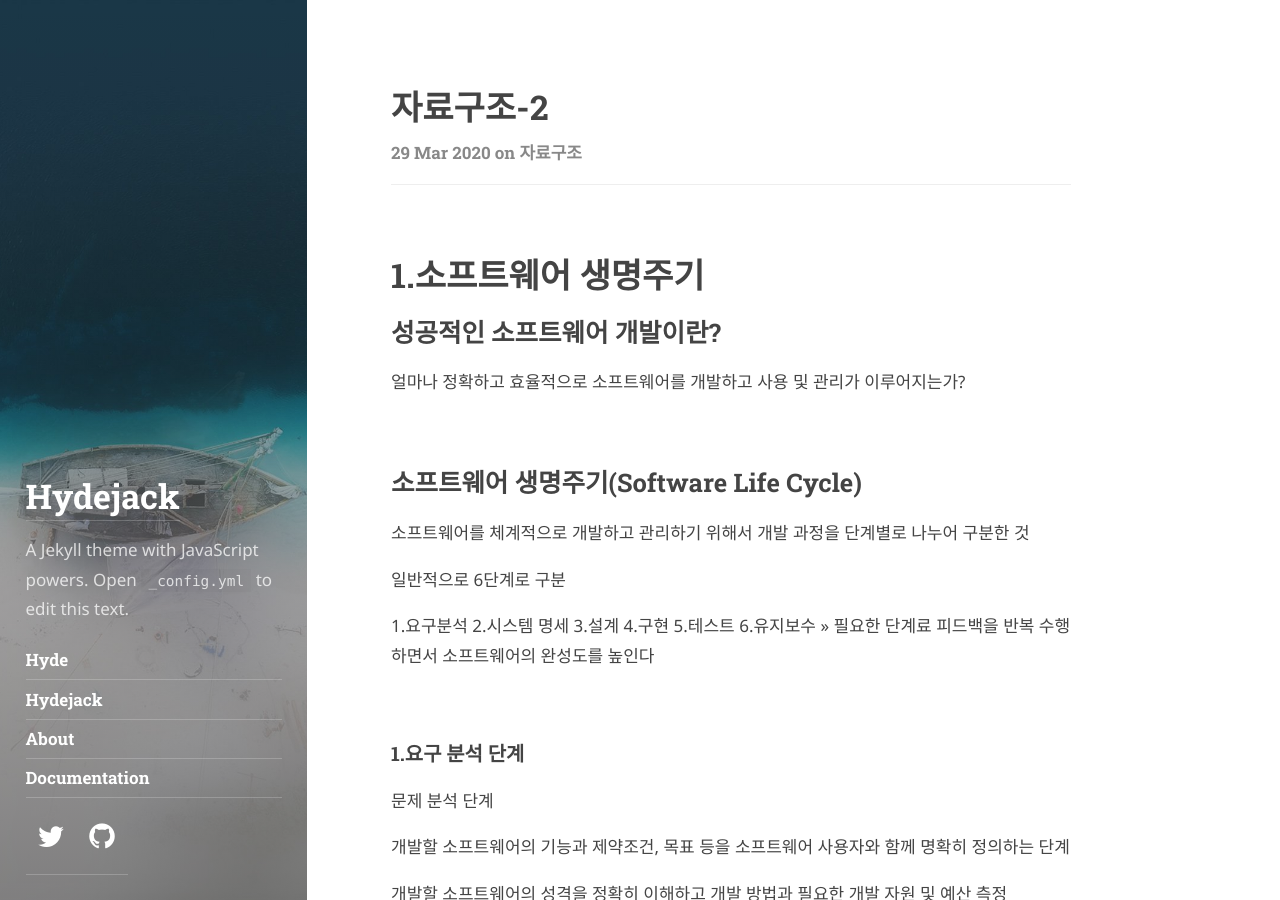
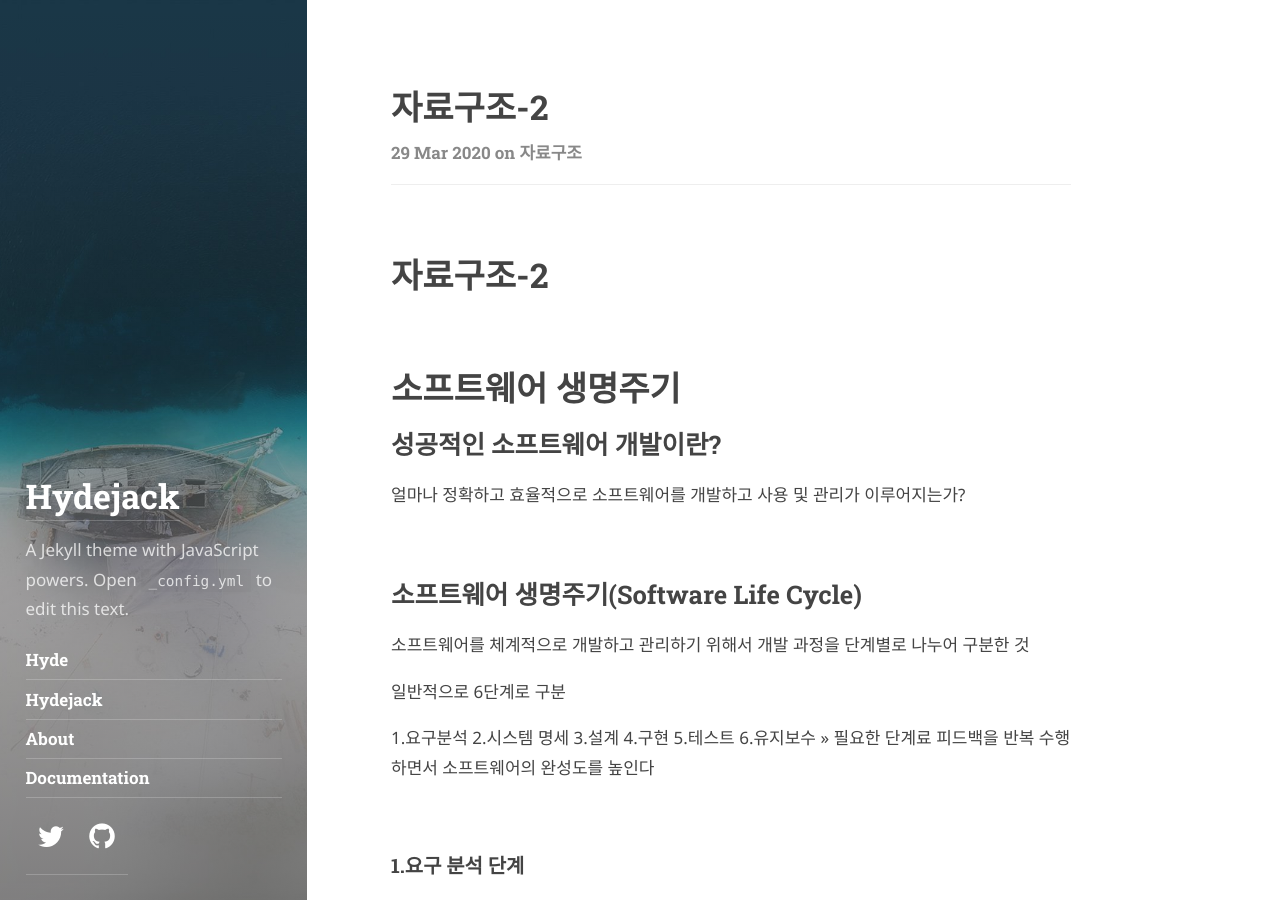
Before and after one commit to kain428/kain428.github.io, a Jekyll site: the page built from _posts/2020-03-29-jlgj-2.md, in a window 1280 px wide and 900 px high. Built offline with Jekyll 4.4.1, drawn with Linux system fonts in a browser that asks for light colours; some web fonts are replaced.

Commit message:
2 수정

```diff
--- a/_posts/2020-03-29-jlgj-2.md
+++ b/_posts/2020-03-29-jlgj-2.md
@@ -10,8 +10,11 @@ tag: [자료구조]
 
 ---
 
-1.소프트웨어 생명주기
-=====================
+자료구조-2
+==========
+
+소프트웨어 생명주기
+===================
 
 성공적인 소프트웨어 개발이란?
 -----------------------------
```
